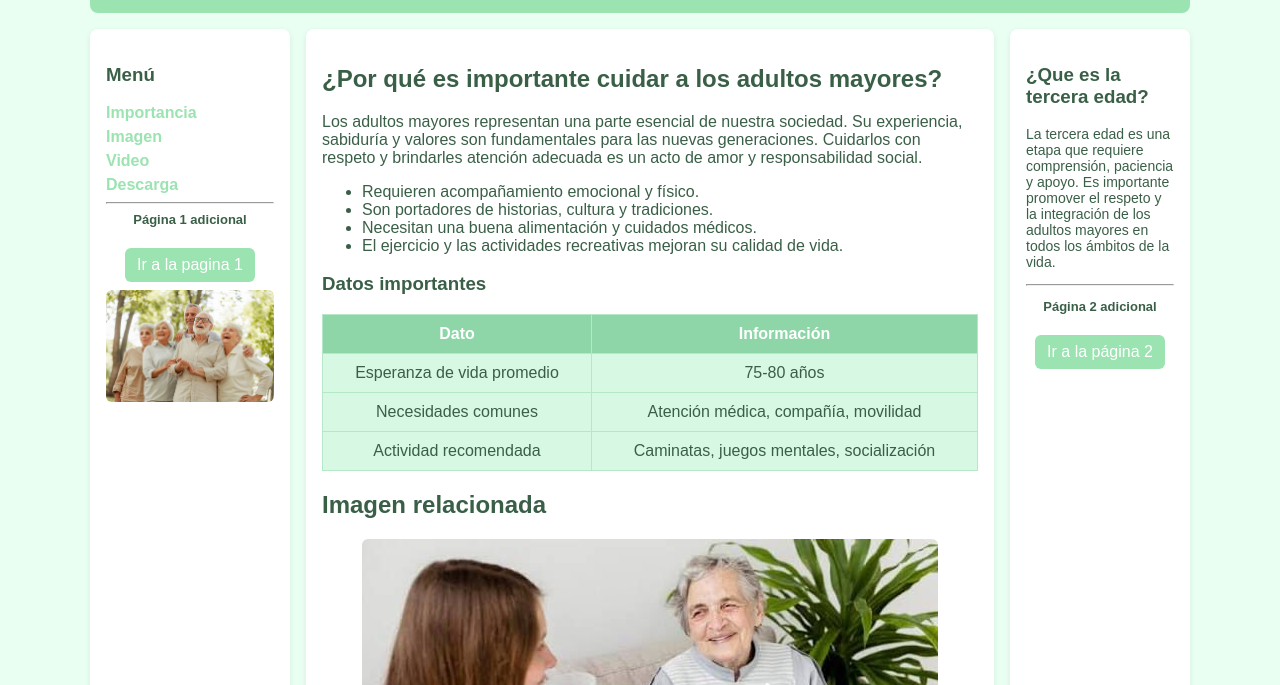
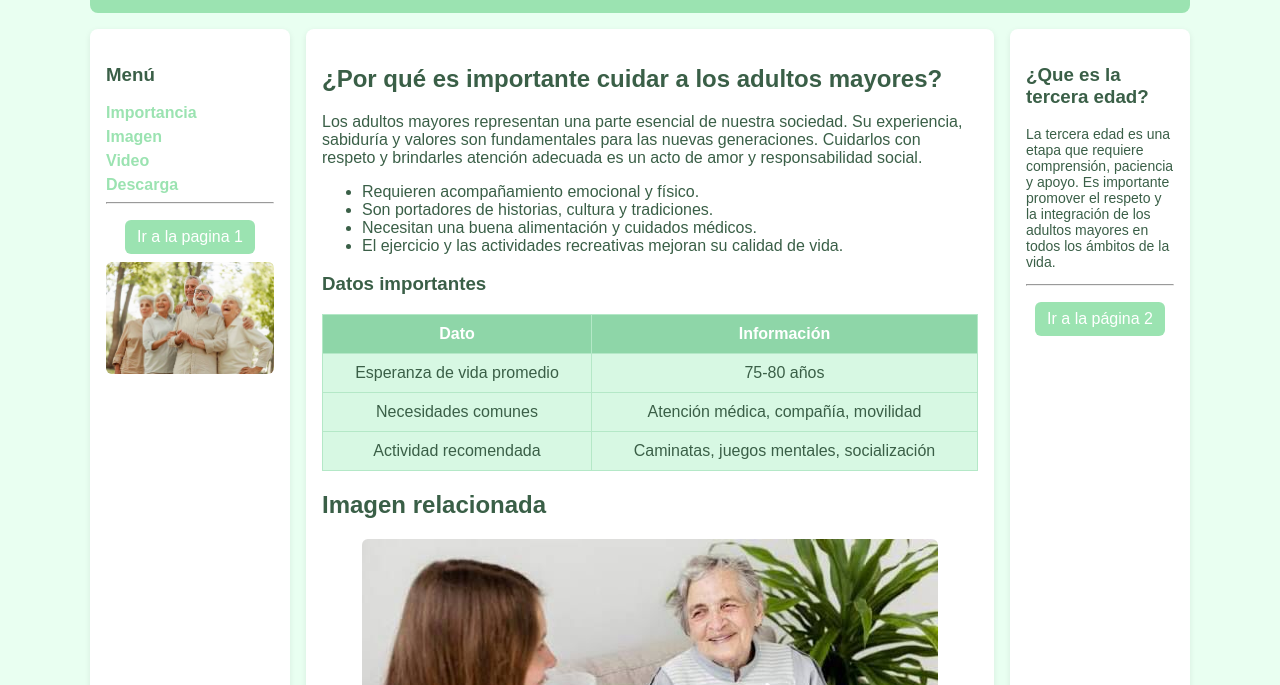
Before and after one commit to DeliaMJ/adultomayororiginal, a plain HTML site: page index.html in a window 1280 px wide. Shown: the part 115-800 px from the top of the page. Drawn offline with Linux system fonts and the light colour scheme.

Commit message:
index.html

```diff
--- a/index.html
+++ b/index.html
@@ -132,14 +132,12 @@
       </nav>
 
       <hr>
-
-      <p style="font-size:13px;color:#3a5f47;text-align:center;margin-top:6px;">
-        <strong>Página 1 adicional</strong>
-      </p>
-
-      <div style="text-align:center;">
+  <center>
+    <div style="text-align:center;">
         <a class="btn" href="paginaextra1.html">Ir a la pagina 1</a>
       </div>
+      </center>
+
 
       <img src="adultomayor1.jpg" alt="Adultos mayores felices" width="250">
     </aside>
@@ -211,14 +209,13 @@
       </p>
 
       <hr>
-
-      <p style="font-size:13px;color:#3a5f47;text-align:center;">
-        <strong>Página 2 adicional</strong>
-      </p>
-
+  <center>
       <div style="text-align:center;">
         <a class="btn" href="paginaextra2.html">Ir a la página 2</a>
       </div>
+  </center>
+
+  <center>
 
     </aside>
       <section id="descarga">
@@ -227,6 +224,7 @@
           Descargar archivo
         </a>
       </section>
+  <center>
 
     <footer>
       <p>© 2025 Proyecto sobre Adultos Mayores</p>
```
